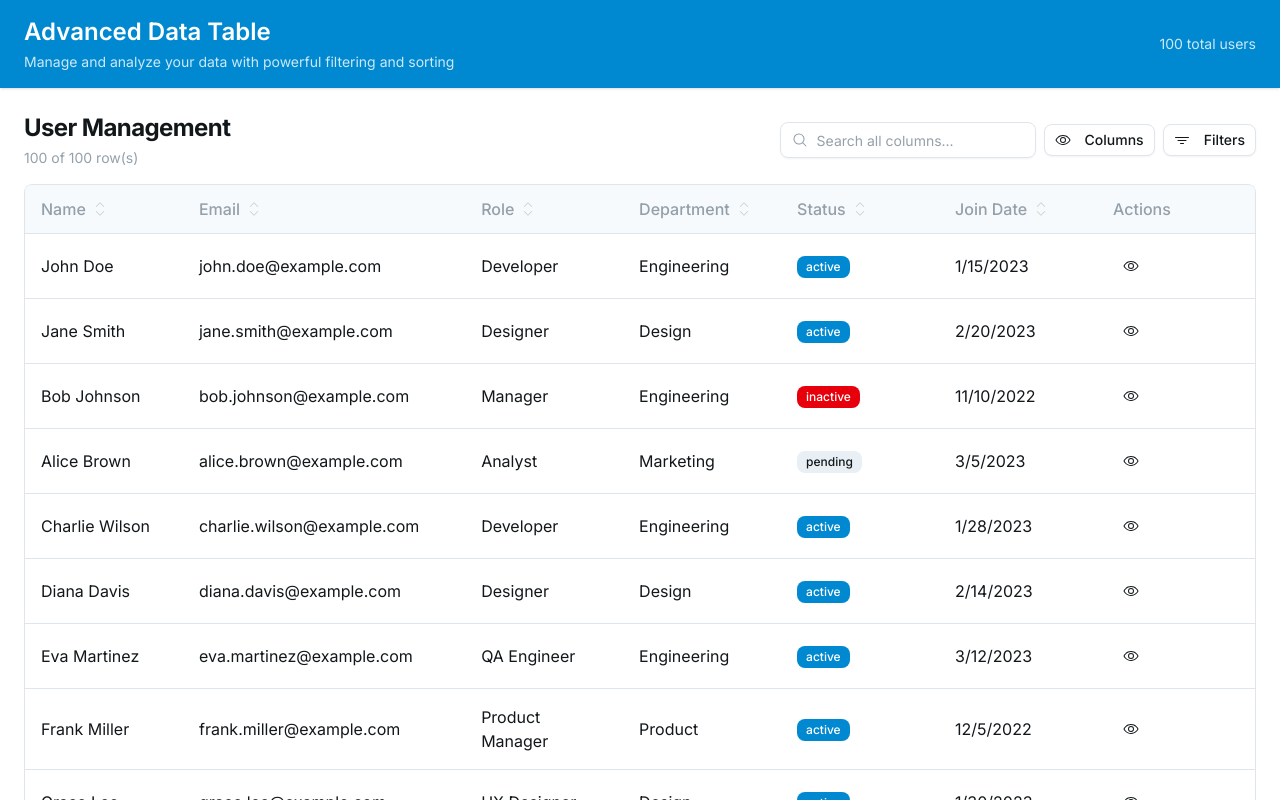
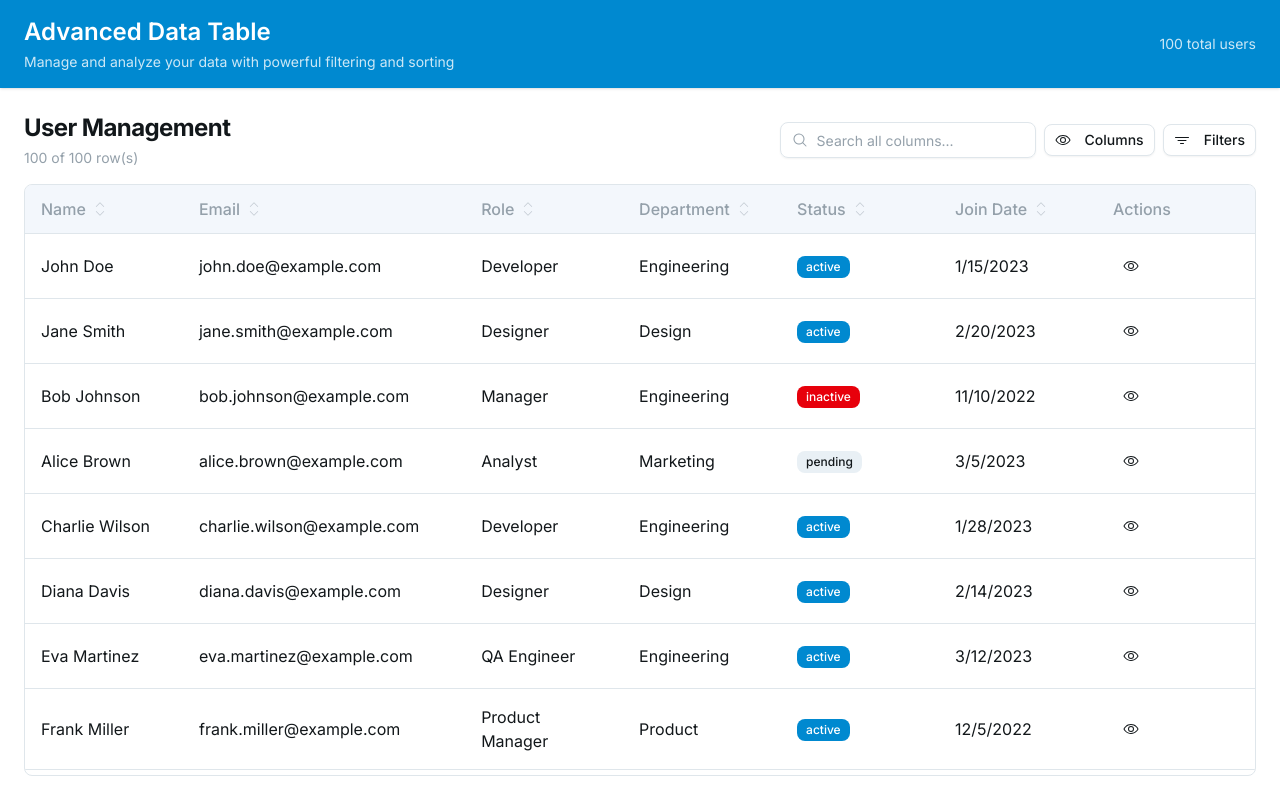
Before and after one commit to thanhbinhqs/react-data-table-com, a React (Vite) app: page / in a window 1280 px wide. Shown: the top 800 px of the page. Built offline with nearby package versions, Linux system fonts and the light colour scheme.

Commit message:
Generated by Spark: luôn chiếm diện tích màn hình, không có scrollbar, phần bảng tự hiện scroolbar nếu nhiều data

```diff
--- a/src/App.tsx
+++ b/src/App.tsx
@@ -214,9 +214,9 @@ function App() {
   }
 
   return (
-    <div className="min-h-screen flex flex-col">
+    <div className="h-screen flex flex-col overflow-hidden">
       {/* Header */}
-      <header className="bg-primary text-primary-foreground px-6 py-4 shadow-sm">
+      <header className="bg-primary text-primary-foreground px-6 py-4 shadow-sm flex-shrink-0">
         <div className="flex items-center justify-between">
           <div>
             <h1 className="text-2xl font-semibold">Advanced Data Table</h1>
@@ -233,7 +233,7 @@ function App() {
       </header>
 
       {/* Main Content - DataTable takes remaining space */}
-      <main className="flex-1 p-6">
+      <main className="flex-1 p-6 overflow-hidden">
         <DataTable
           data={sampleUsers}
           columns={columns}
--- a/src/components/DataTable.tsx
+++ b/src/components/DataTable.tsx
@@ -118,9 +118,9 @@ export function DataTable<TData>({
   }
 
   return (
-    <div className={cn('space-y-4', className)}>
-      {/* Header Section */}
-      <div className="flex items-center justify-between">
+    <div className={cn('flex flex-col h-full', className)}>
+      {/* Header Section - Fixed */}
+      <div className="flex items-center justify-between pb-4 flex-shrink-0">
         <div className="space-y-1">
           {title && <h2 className="text-2xl font-bold tracking-tight">{title}</h2>}
           <p className="text-sm text-muted-foreground">
@@ -236,17 +236,17 @@ export function DataTable<TData>({
         </div>
       </div>
 
-      {/* Table */}
-      <div className="rounded-md border">
-        <div className="overflow-auto">
+      {/* Table Container - Scrollable */}
+      <div className="flex-1 rounded-md border overflow-hidden">
+        <div className="h-full overflow-auto">
           <table className="w-full">
-            <thead>
+            <thead className="sticky top-0 z-10">
               {table.getHeaderGroups().map((headerGroup) => (
                 <tr key={headerGroup.id} className="border-b bg-muted/50">
                   {headerGroup.headers.map((header) => (
                     <th
                       key={header.id}
-                      className="relative h-12 px-4 text-left align-middle font-medium text-muted-foreground group"
+                      className="relative h-12 px-4 text-left align-middle font-medium text-muted-foreground group bg-muted/50"
                       style={{ width: header.getSize() }}
                     >
                       <div className="flex items-center gap-2">
```
